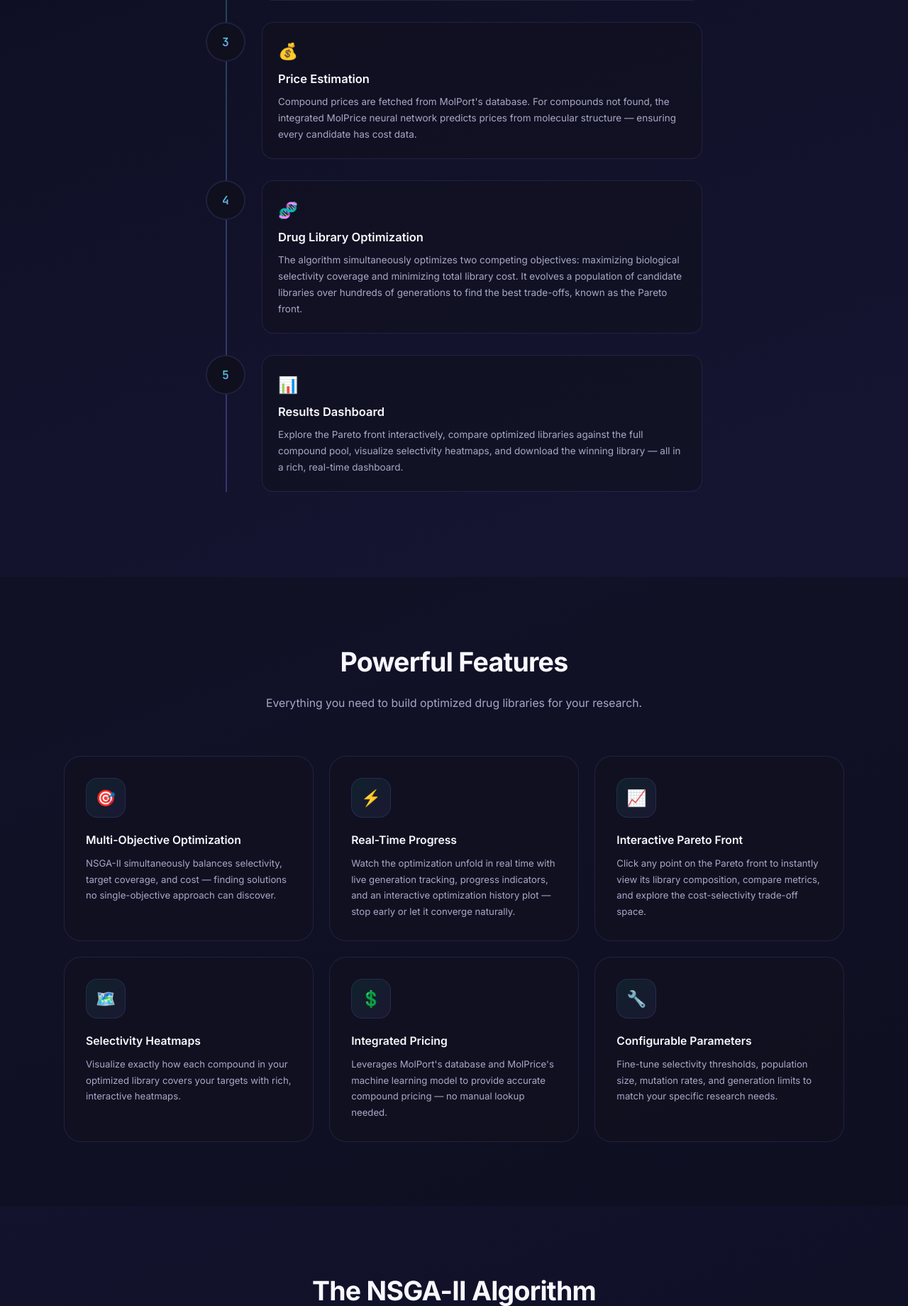
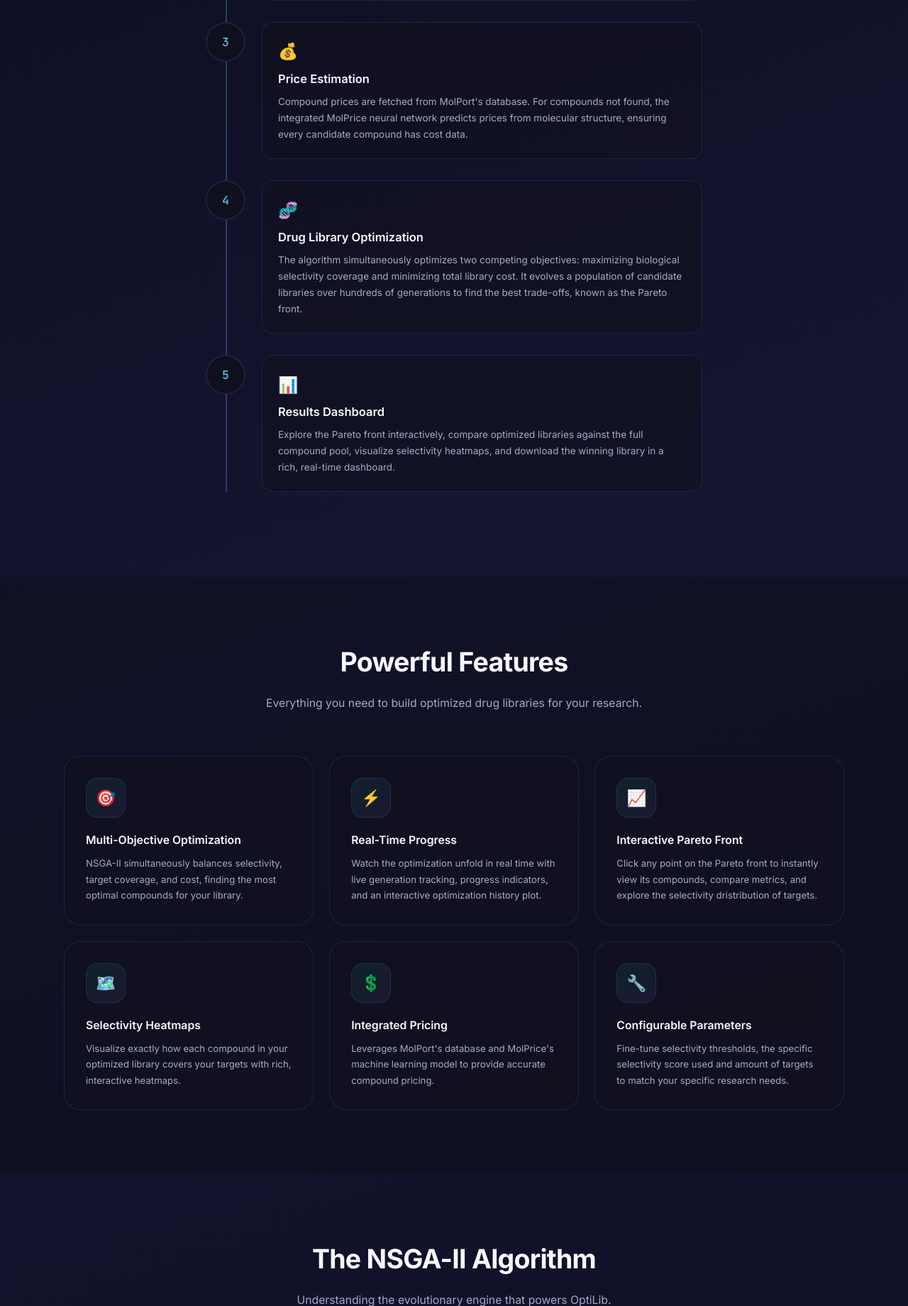
Before and after one commit to Nese123/OptiLib, a Flask app: page / in a window 1280 px wide. Shown: the part 1494-3334 px from the top of the page at 71% size. Run offline with Flask 3, Linux system fonts and the light colour scheme.

Commit message:
refactor: standardize pipeline status messages and refine copy on home dashboard

```diff
--- a/webapp/app.py
+++ b/webapp/app.py
@@ -628,7 +628,7 @@ def _run_pipeline(chembl_ids, selectivity_threshold, remove_targets=True, matche
         final_export_df = final_export_df[meta_cols + cols]
 
         # Save matrix as CSV (fast) — Excel generated lazily on download
-        _update_pipeline(3, "Saving matrix...", "Saving CSV matrix...")
+        _update_pipeline(3, "Saving matrix...", "Saving matrix...")
 
         final_export_df.to_csv(matrix_file, index=False)
 
--- a/webapp/templates/home.html
+++ b/webapp/templates/home.html
@@ -121,7 +121,8 @@
                         <div class="timeline-icon">💰</div>
                         <h3>Price Estimation</h3>
                         <p>Compound prices are fetched from MolPort's database. For compounds not found, the integrated
-                            MolPrice neural network predicts prices from molecular structure — ensuring every candidate
+                            MolPrice neural network predicts prices from molecular structure, ensuring every candidate
+                            compound
                             has cost data.</p>
                     </div>
                 </div>
@@ -150,7 +151,7 @@
                         <div class="timeline-icon">📊</div>
                         <h3>Results Dashboard</h3>
                         <p>Explore the Pareto front interactively, compare optimized libraries against the full compound
-                            pool, visualize selectivity heatmaps, and download the winning library — all in a rich,
+                            pool, visualize selectivity heatmaps, and download the winning library in a rich,
                             real-time dashboard.</p>
                     </div>
                 </div>
@@ -172,8 +173,8 @@
                         <div class="feature-icon">🎯</div>
                     </div>
                     <h3>Multi-Objective Optimization</h3>
-                    <p>NSGA-II simultaneously balances selectivity, target coverage, and cost — finding solutions no
-                        single-objective approach can discover.</p>
+                    <p>NSGA-II simultaneously balances selectivity, target coverage, and cost, finding the most optimal
+                        compounds for your library.</p>
                 </div>
 
                 <div class="feature-card">
@@ -182,7 +183,7 @@
                     </div>
                     <h3>Real-Time Progress</h3>
                     <p>Watch the optimization unfold in real time with live generation tracking, progress indicators,
-                        and an interactive optimization history plot — stop early or let it converge naturally.</p>
+                        and an interactive optimization history plot.</p>
                 </div>
 
                 <div class="feature-card">
@@ -190,8 +191,8 @@
                         <div class="feature-icon">📈</div>
                     </div>
                     <h3>Interactive Pareto Front</h3>
-                    <p>Click any point on the Pareto front to instantly view its library composition, compare metrics,
-                        and explore the cost-selectivity trade-off space.</p>
+                    <p>Click any point on the Pareto front to instantly view its compounds, compare metrics,
+                        and explore the selectivity dristribution of targets.</p>
                 </div>
 
                 <div class="feature-card">
@@ -209,7 +210,7 @@
                     </div>
                     <h3>Integrated Pricing</h3>
                     <p>Leverages MolPort's database and MolPrice's machine learning model to provide accurate compound
-                        pricing — no manual lookup needed.</p>
+                        pricing.</p>
                 </div>
 
                 <div class="feature-card">
@@ -217,7 +218,8 @@
                         <div class="feature-icon">🔧</div>
                     </div>
                     <h3>Configurable Parameters</h3>
-                    <p>Fine-tune selectivity thresholds, population size, mutation rates, and generation limits to match
+                    <p>Fine-tune selectivity thresholds, the specific selectivity score used and amount of targets to
+                        match
                         your specific research needs.</p>
                 </div>
             </div>
```
